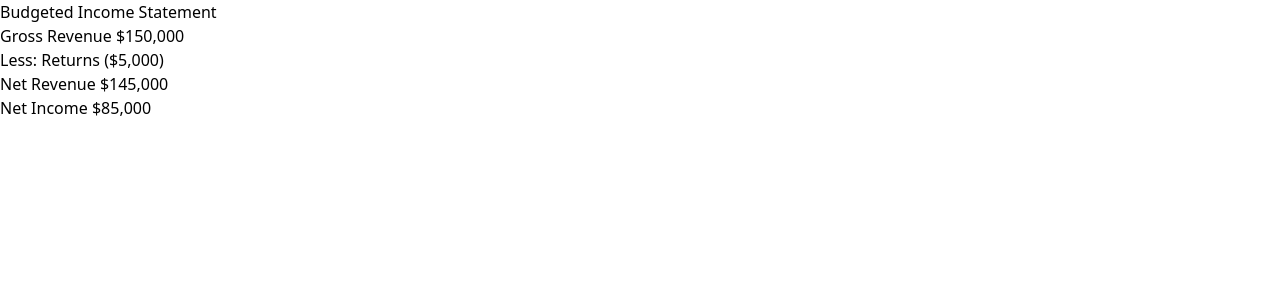
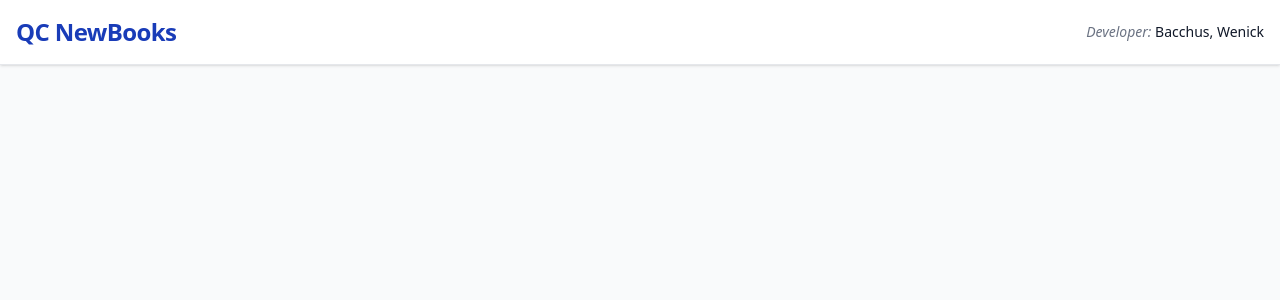
Before and after one commit to BacchusW/qcnewbooks, a SvelteKit app: page / in a window 1280 px wide. Shown: the top 300 px of the page. Built offline with nearby package versions, Linux system fonts and the light colour scheme.

Commit message:
Mar. 02 QCNewBooks WB

```diff
--- a/src/routes/+page.svelte
+++ b/src/routes/+page.svelte
@@ -1,22 +1,14 @@
-<div>
-  <h1>Budgeted Income Statement</h1>
+<script>
+	let studentName = 'Bacchus, Wenick';
+</script>
 
-  <div>
-    <span>Gross Revenue</span>
-    <span>$150,000</span>
-  </div>
-  <div>
-    <span>Less: Returns</span>
-    <span>($5,000)</span>
-  </div>
-
-  <div>
-    <span>Net Revenue</span>
-    <span>$145,000</span>
-  </div>
-  <div>
-    <span>Net Income</span>
-    <span>$85,000</span>
-  </div>
-
+<div class="min-h-screen bg-gray-50 font-sans text-gray-900">
+	<header class="border-b border-gray-200 bg-white shadow-sm">
+		<div class="mx-auto flex max-w-7xl items-center justify-between px-4 py-4">
+			<h1 class="text-2xl font-bold tracking-tight text-blue-800">QC NewBooks</h1>
+			<div class="text-sm font-medium text-gray-500 italic">
+				Developer: <span class="text-gray-900 not-italic">{studentName}</span>
+			</div>
+		</div>
+	</header>
 </div>
```
